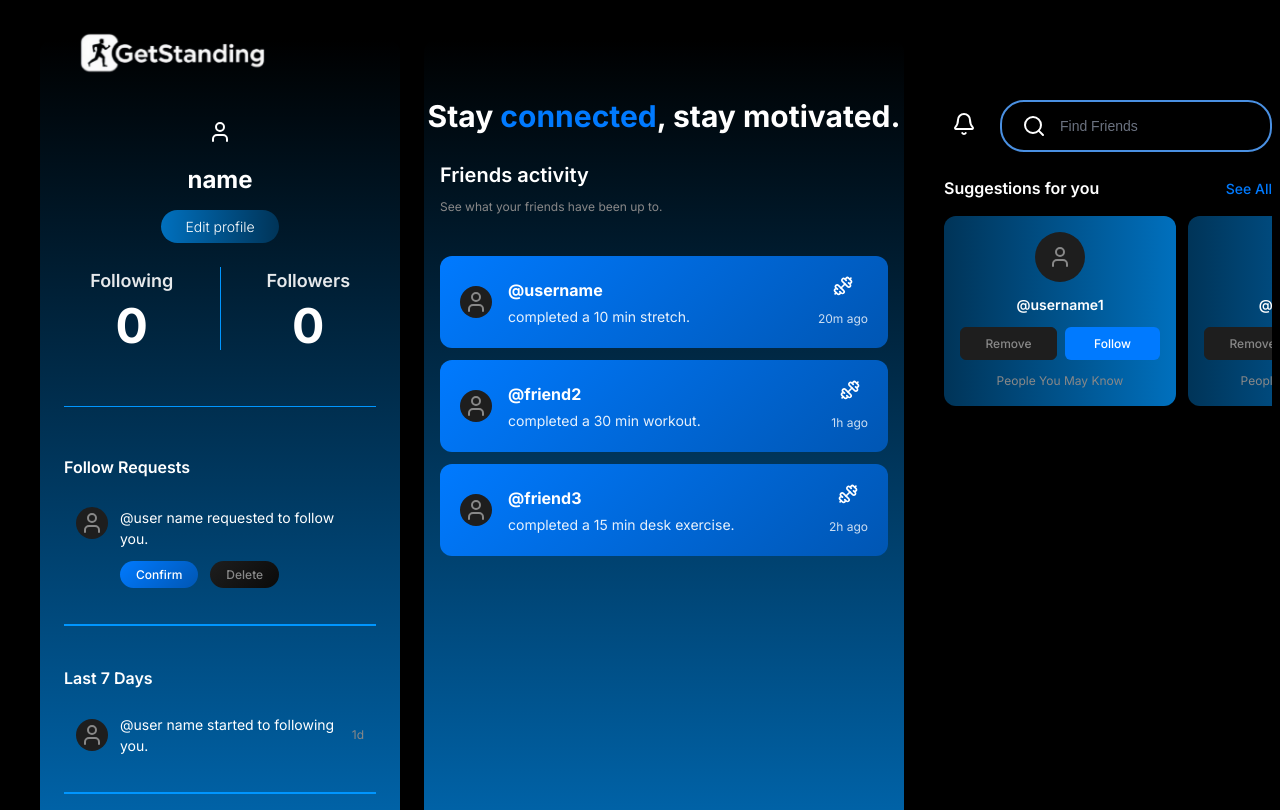
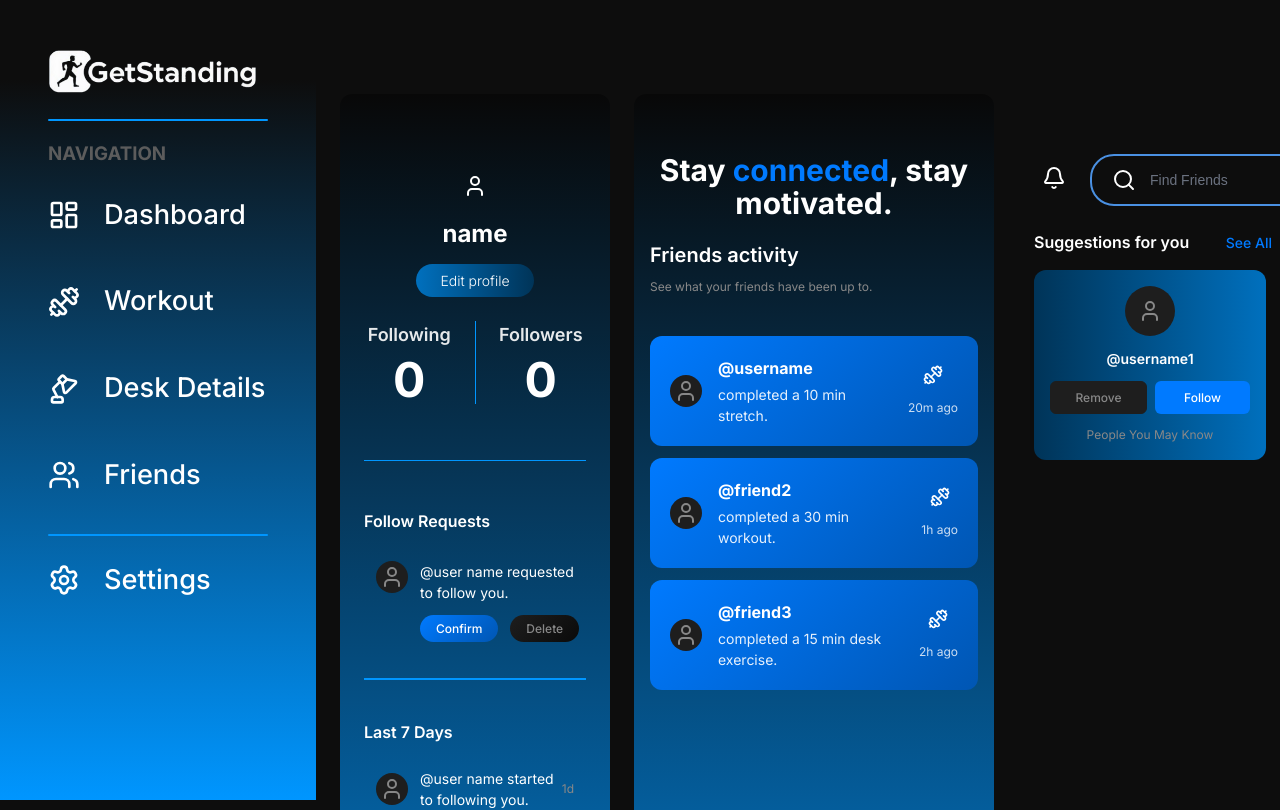
Before and after one commit to vladi245/WebFrontend-group8, a React (Vite) app: page /friends in a window 1280 px wide. Shown: the top 810 px of the page. Built offline with nearby package versions, Linux system fonts and the light colour scheme.

Commit message:
feat: add NavBar to pages

```diff
--- a/src/pages/Friends/Friends.module.css
+++ b/src/pages/Friends/Friends.module.css
@@ -3,8 +3,8 @@
     grid-template-columns: 30% 45% 25%;
     gap: 24px;
     padding: 40px;
-    min-height: 100vh;
-    background: #000000;
+    min-height: 90vh;
+    margin-left: 300px;
     color: #ffffff;
 }
 
--- a/src/pages/Friends/index.tsx
+++ b/src/pages/Friends/index.tsx
@@ -7,14 +7,22 @@ import FriendsActivityFeed from '../../components/Friends/FriendsActivityFeed/Fr
 import FriendsTopNav from '../../components/Friends/FriendsTopNav/FriendsTopNav';
 import FriendSuggestions from '../../components/Friends/FriendSuggestions/FriendSuggestions';
 import { User } from 'lucide-react';
+import Navbar from '../../components/NavbarVertical/Navbar';
 
 const FriendsPage = () => {
     const userIcon = <User size={24} />;
 
     return (
+        <>
+        <Navbar />
+
         <div className={style.friendsPage}>
-            <Logo />
+            <div style={{background: 'transparent', height: '10px'}}>
+
+            </div>
+
             <div className={style.leftColumn}>
+
                 <UserProfile />
                 <FollowRequests />
 
@@ -42,6 +50,7 @@ const FriendsPage = () => {
                 <FriendSuggestions />
             </div>
         </div>
+        </>
     );
 };
 
--- a/src/pages/Workout/index.tsx
+++ b/src/pages/Workout/index.tsx
@@ -5,6 +5,7 @@ import Stats from '../../components/Stats/Stats';
 import Performance from '../../components/Performance/Performance';
 import Exercises from '../../components/Exercises/Exercises';
 import MuscleGroup from '../../components/MuscleGroup/MuscleGroup';
+import Navbar from '../../components/NavbarVertical/Navbar';
 
 interface StatsData {
     totalWorkouts: number;
@@ -66,12 +67,17 @@ export default function Workout() {
     }, []);
 
     return (
+        <>
+        <Navbar />
         <div className={style.container}>
-            <Logo />
+            <div style={{background: 'transparent', height: '40px'}}>
+
+            </div>
             {!loading && <Stats data={statsData} />}
             {!loading && <Performance data={performanceData} />}
             <Exercises />
             <MuscleGroup />
         </div>
+        </>
     );
 }
```
